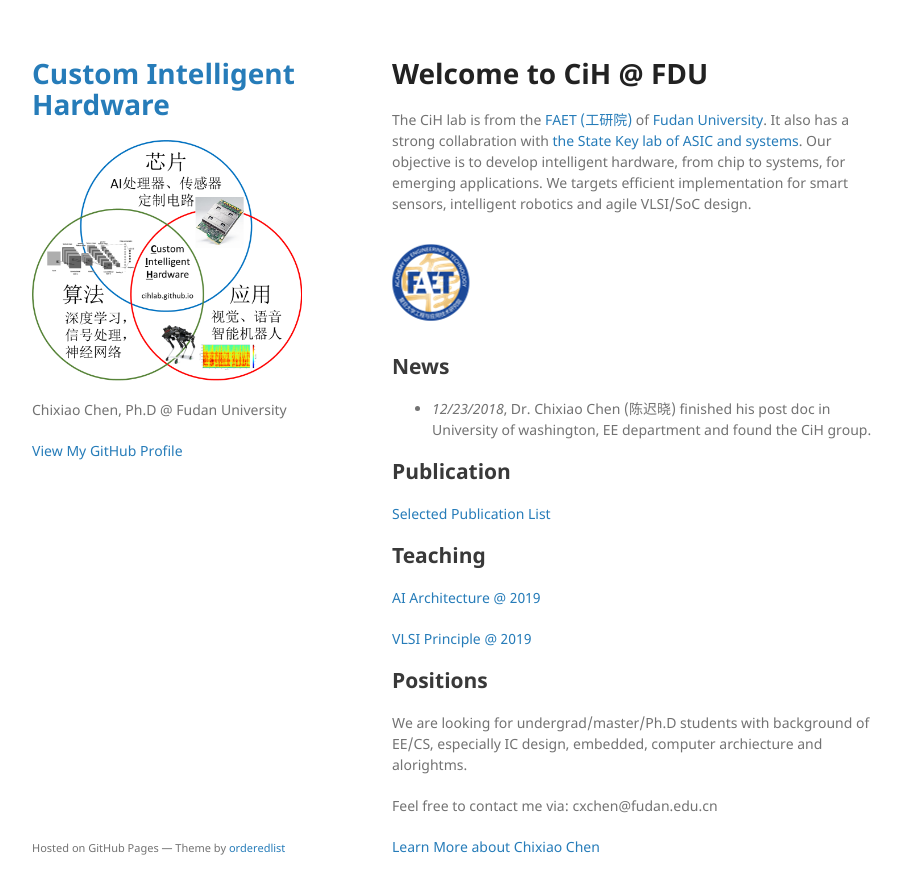
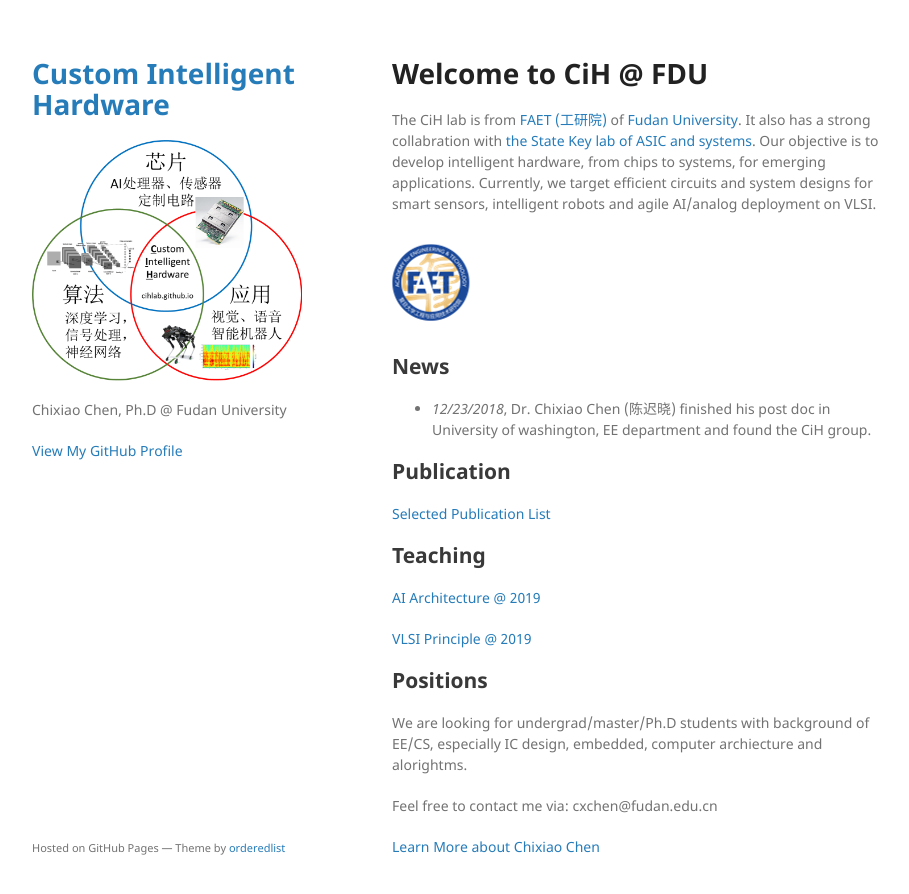
Before and after one commit to cihlab/cihlab.github.io, a Jekyll site: the page built from index.md, in a window 1280 px wide and 927 px high. Shown: the top 894 px of the window, without its empty margins (178-1087 px from the left). Built offline with Jekyll 4.4.1, drawn with Linux system fonts in a browser that asks for light colours; our own code applies the rules of GitHub Pages for plain Markdown files.

Commit message:
Grammar check

```diff
--- a/index.md
+++ b/index.md
@@ -4,9 +4,9 @@ layout: default
 
 # Welcome to CiH @ FDU
 
-The CiH lab is from the [FAET (工研院)](http://faet.fudan.edu.cn/) of [Fudan University](http://www.fudan.edu.cn). It also has a strong collabration with [the State Key lab of ASIC and systems](http://sme.fudan.edu.cn).
-Our objective is to develop intelligent hardware, from chip to systems, for emerging applications.
-We targets efficient implementation for smart sensors, intelligent robotics and agile VLSI/SoC design.
+The CiH lab is from [FAET (工研院)](http://faet.fudan.edu.cn/) of [Fudan University](http://www.fudan.edu.cn). It also has a strong collabration with [the State Key lab of ASIC and systems](http://sme.fudan.edu.cn).
+Our objective is to develop intelligent hardware, from chips to systems, for emerging applications.
+Currently, we target efficient circuits and system designs for smart sensors, intelligent robots and agile AI/analog deployment on VLSI.
 
 ![faet](./assets/img/faetlog.png)
 
```
